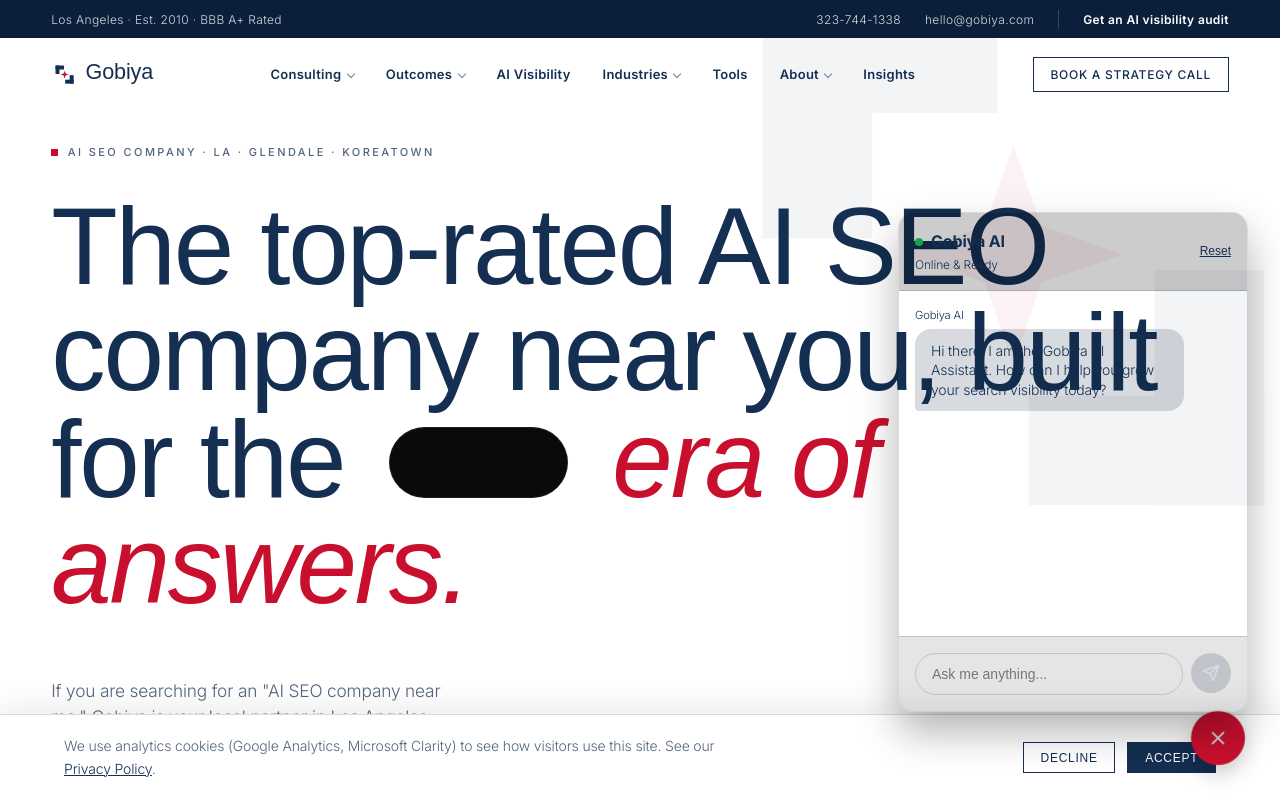
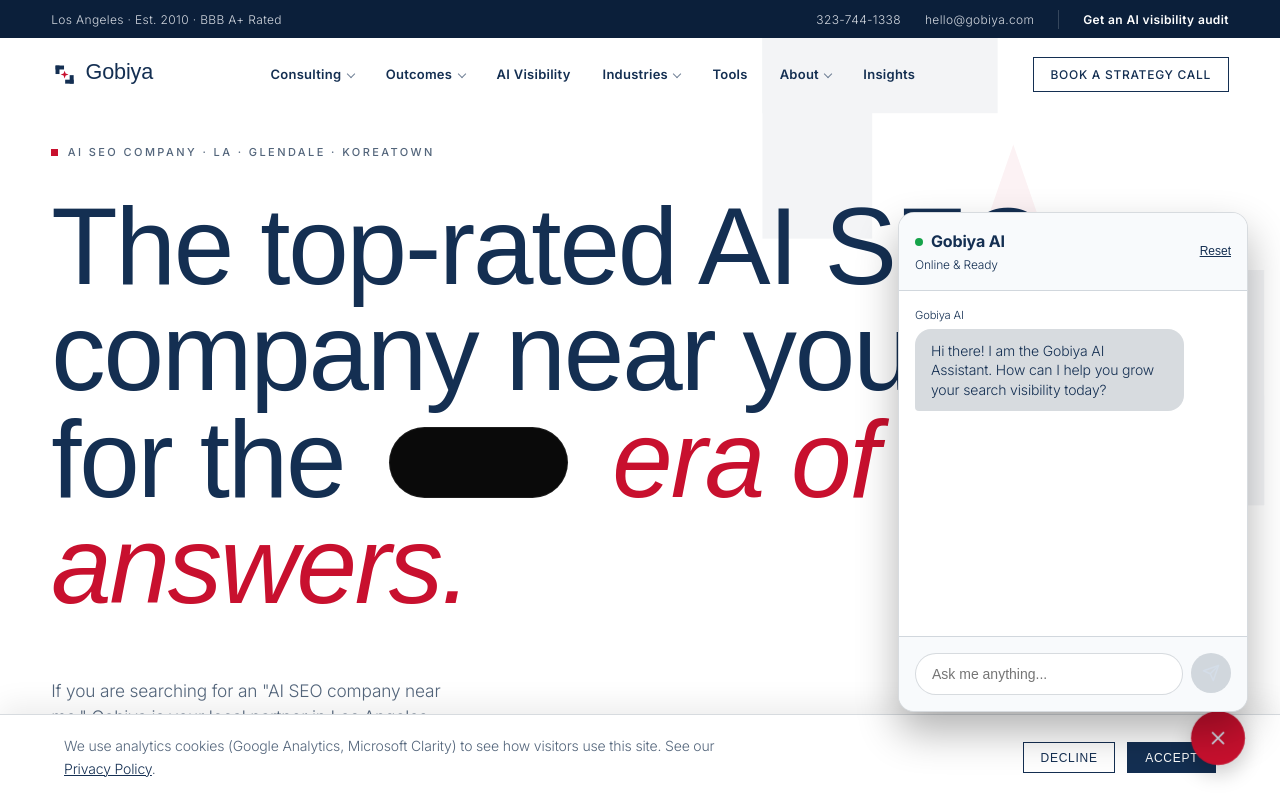
Before and after one commit to banmart/gobiya-07082026, a Next.js app: page / in a window 1280 px wide. Both pictures are taken after a click on the button "Toggle AI Chat". Shown: the top 800 px of the page. Built offline with nearby package versions, Linux system fonts and the light colour scheme; grey boxes are pictures that could not be loaded; a web font is replaced by a local one.

Commit message:
style: fix AIChatBubble transparent background variables causing background text to bleed through

```diff
--- a/components/AIChatBubble.js
+++ b/components/AIChatBubble.js
@@ -137,7 +137,7 @@ export default function AIChatBubble() {
           maxWidth: 'calc(100vw - 4rem)',
           height: '500px',
           maxHeight: 'calc(100vh - 8rem)',
-          backgroundColor: 'var(--panel)',
+          backgroundColor: '#ffffff',
           borderRadius: '1rem',
           border: '1px solid var(--border)',
           boxShadow: '0 20px 40px rgba(0,0,0,0.3)',
@@ -151,7 +151,7 @@ export default function AIChatBubble() {
           <div style={{
             padding: '1rem',
             borderBottom: '1px solid var(--border)',
-            backgroundColor: 'rgba(0,0,0,0.2)',
+            backgroundColor: '#f8fafc',
             display: 'flex',
             justifyContent: 'space-between',
             alignItems: 'center'
@@ -233,7 +233,7 @@ export default function AIChatBubble() {
             borderTop: '1px solid var(--border)',
             display: 'flex',
             gap: '0.5rem',
-            backgroundColor: 'rgba(0,0,0,0.1)'
+            backgroundColor: '#f8fafc'
           }}>
             <input
               type="text"
@@ -245,7 +245,7 @@ export default function AIChatBubble() {
                 padding: '0.75rem 1rem',
                 borderRadius: '2rem',
                 border: '1px solid var(--border)',
-                background: 'var(--panel)',
+                background: '#ffffff',
                 color: 'var(--text)',
                 fontSize: '0.875rem',
                 outline: 'none'
```
